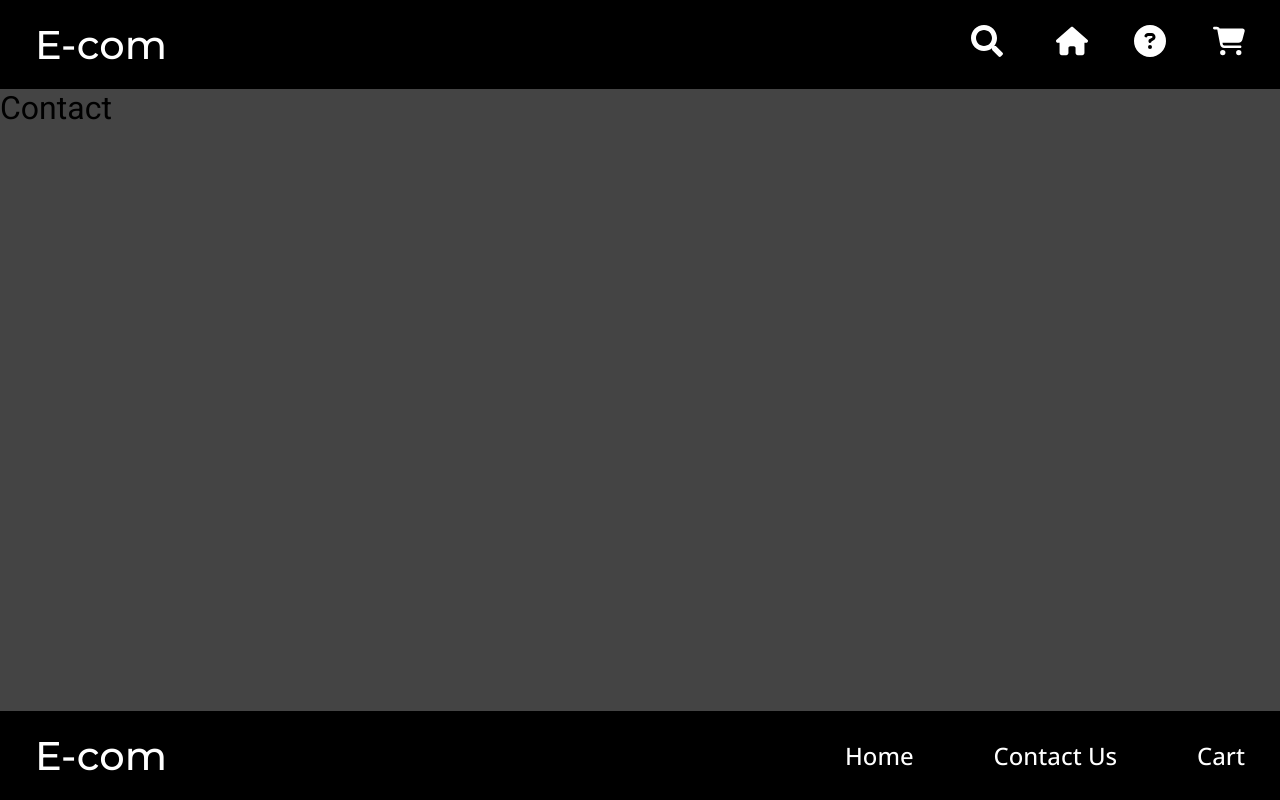
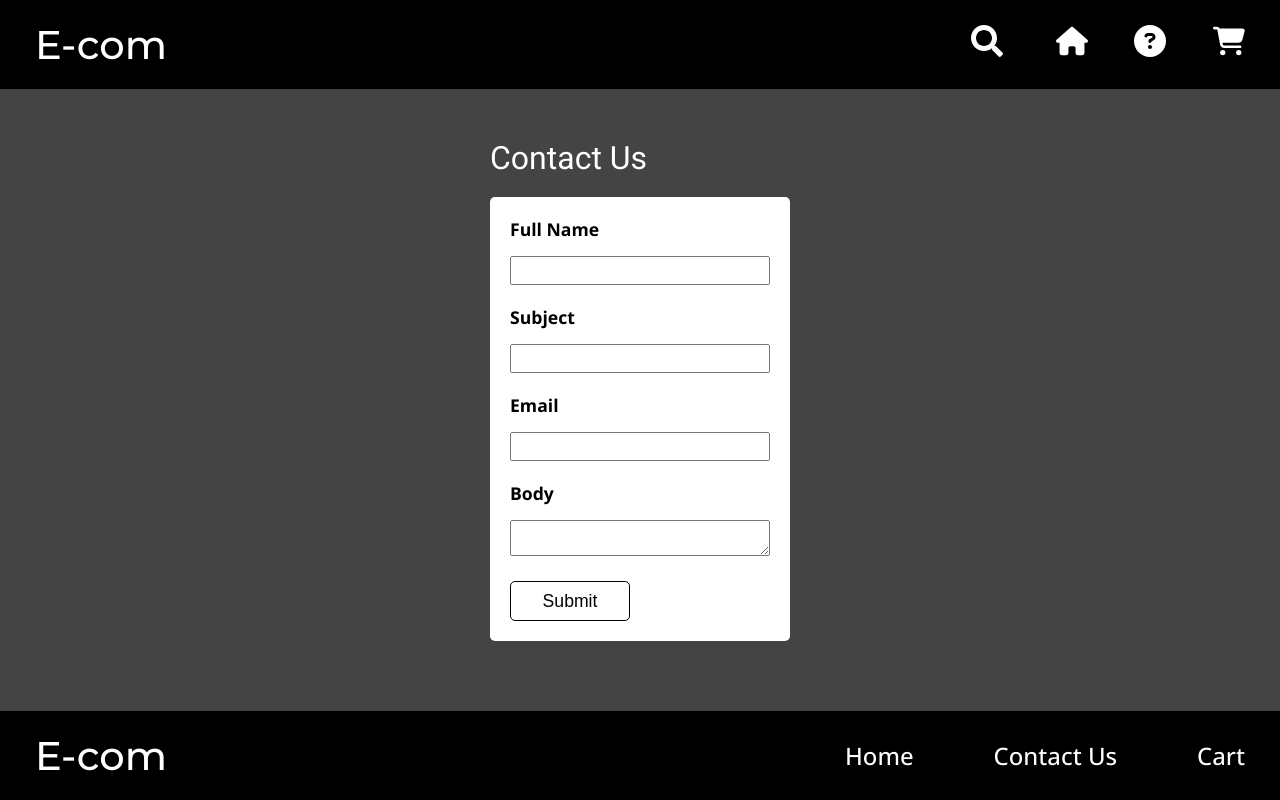
Before and after one commit to Tokle89/js-frameworks_CA, a React (Vite) app: page /contact in a window 1280 px wide. Built offline with nearby package versions, Linux system fonts and the light colour scheme.

Commit message:
finished creating contact page, and form validation

```diff
--- a/package.json
+++ b/package.json
@@ -10,11 +10,14 @@
     "preview": "vite preview"
   },
   "dependencies": {
+    "@hookform/resolvers": "^3.3.4",
     "react": "^18.2.0",
     "react-dom": "^18.2.0",
+    "react-hook-form": "^7.51.2",
     "react-icons": "^5.0.1",
     "react-router-dom": "^6.22.3",
     "styled-components": "^5.3.10",
+    "yup": "^1.4.0",
     "zustand": "^4.5.2"
   },
   "devDependencies": {
--- a/src/App.jsx
+++ b/src/App.jsx
@@ -4,12 +4,7 @@ import Home from "./pages/Home";
 import Details from "./pages/Details";
 import Cart from "./pages/Cart";
 import Checkout from "./pages/Checkout";
-
-const Contact = () => (
-  <div>
-    <h1>Contact</h1>
-  </div>
-);
+import Contact from "./pages/Contact";
 
 function App() {
   return (
--- /dev/null
+++ b/src/pages/Contact/index.jsx
@@ -0,0 +1,47 @@
+import { useForm } from "react-hook-form";
+import { Form, StyledH1 } from "./index.styles";
+import { StyledButton } from "../../components/Button/index.styles";
+import * as yup from "yup";
+import { yupResolver } from "@hookform/resolvers/yup";
+
+const Contact = () => {
+  const schema = yup.object({
+    fullName: yup.string().min(3, `You must enter at least 3 characters`).max(100, `Your Full Name cannot be longer then 100 characters`).required(),
+    subject: yup.string().min(3, `You must enter at least 3 characters`).max(100, `Your Subject cannot be longer then 100 characters`).required(),
+    email: yup.string().email(`Please enter a valid email`).required(),
+    body: yup.string().min(3, `You must enter at least 3characters`).max(500, `Your message cannot be longer then 500 characters`).required(),
+  });
+
+  const {
+    register,
+    handleSubmit,
+    formState: { errors },
+    reset,
+  } = useForm({ resolver: yupResolver(schema) });
+
+  const onSubmit = (data) => {
+    console.log(data);
+    reset();
+  };
+  return (
+    <main>
+      <StyledH1>Contact Us</StyledH1>
+      <Form onSubmit={handleSubmit(onSubmit)}>
+        <label htmlFor="fullName">Full Name</label>
+        <p> {errors.fullName?.message} </p>
+        <input {...register("fullName")} />
+        <label htmlFor="subject">Subject</label>
+        <p> {errors.subject?.message} </p>
+        <input {...register("subject")} />
+        <label htmlFor="email">Email</label>
+        <p> {errors.email?.message} </p>
+        <input {...register("email")} />
+        <label htmlFor="body">Body</label>
+        <p> {errors.body?.message} </p>
+        <textarea {...register("body")} />
+        <StyledButton type="submit">Submit</StyledButton>
+      </Form>
+    </main>
+  );
+};
+export default Contact;
--- /dev/null
+++ b/src/pages/Contact/index.styles.jsx
@@ -0,0 +1,32 @@
+import styled from "styled-components";
+
+export const Form = styled.form`
+  background: var(--color-secondary);
+  padding: 20px;
+  display: flex;
+  flex-direction: column;
+  min-width: 300px;
+  border-radius: 5px;
+  label {
+    font-weight: bold;
+    font-size: 1.1em;
+    margin-bottom: 5px;
+  }
+  input {
+    padding: 5px;
+    margin-bottom: 20px;
+  }
+  button {
+    margin-top: 25px;
+  }
+  p {
+    color: red;
+    font-size: 1em;
+    margin: 5px 0;
+  }
+`;
+
+export const StyledH1 = styled.h1`
+  color: var(--color-secondary);
+  margin-bottom: 20px;
+`;
--- a/src/styles/GlobalStyles.jsx
+++ b/src/styles/GlobalStyles.jsx
@@ -18,7 +18,7 @@ body {
 
 main {
     background: var(--color-tertiary);
-    max-width: 1200px;
+    max-width: 1250px;
     margin: 0 auto;
     padding:50px 0;
   }
```
Also changed, not shown: 1 other file (tests, documents, lock files or other folders).
